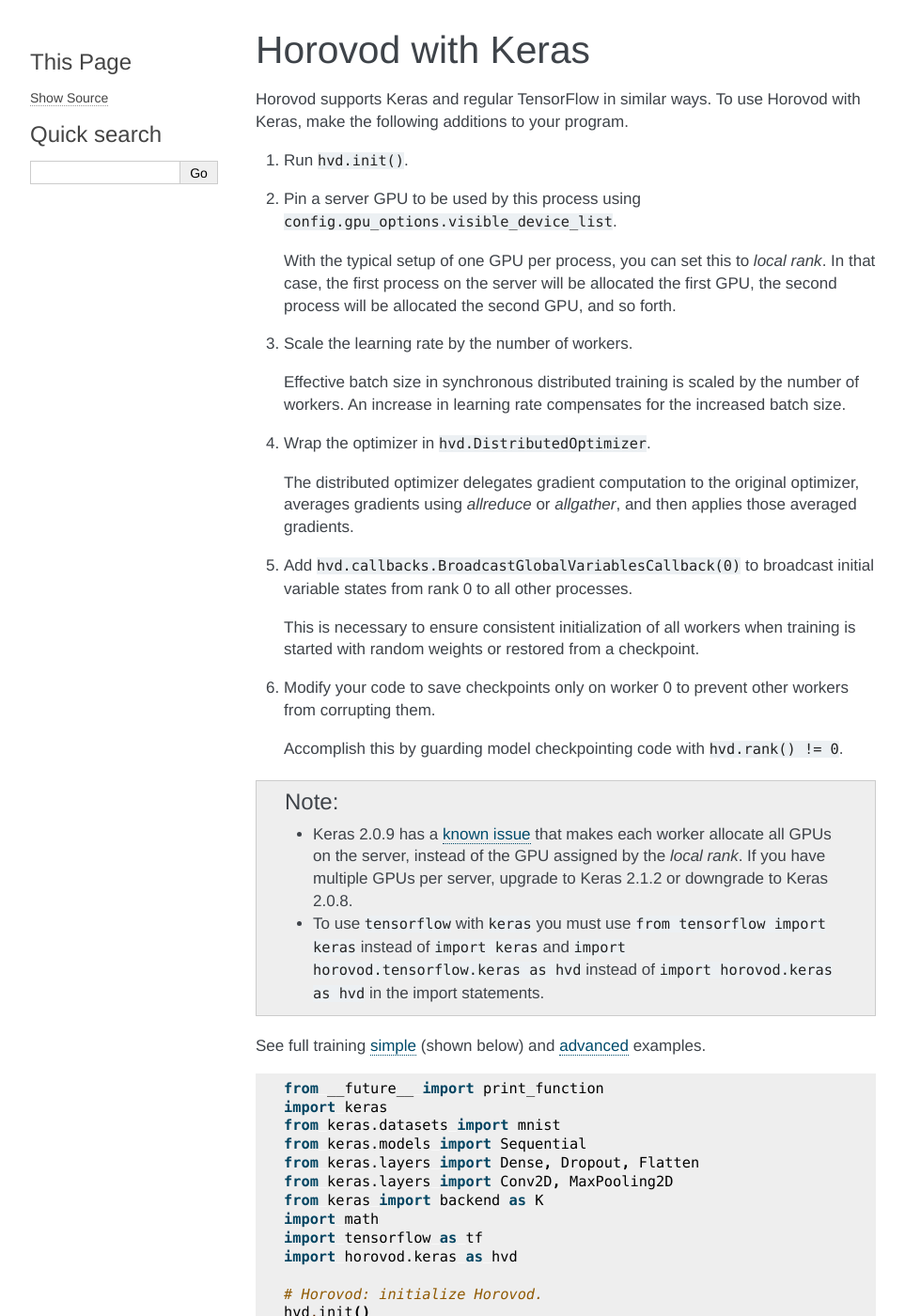
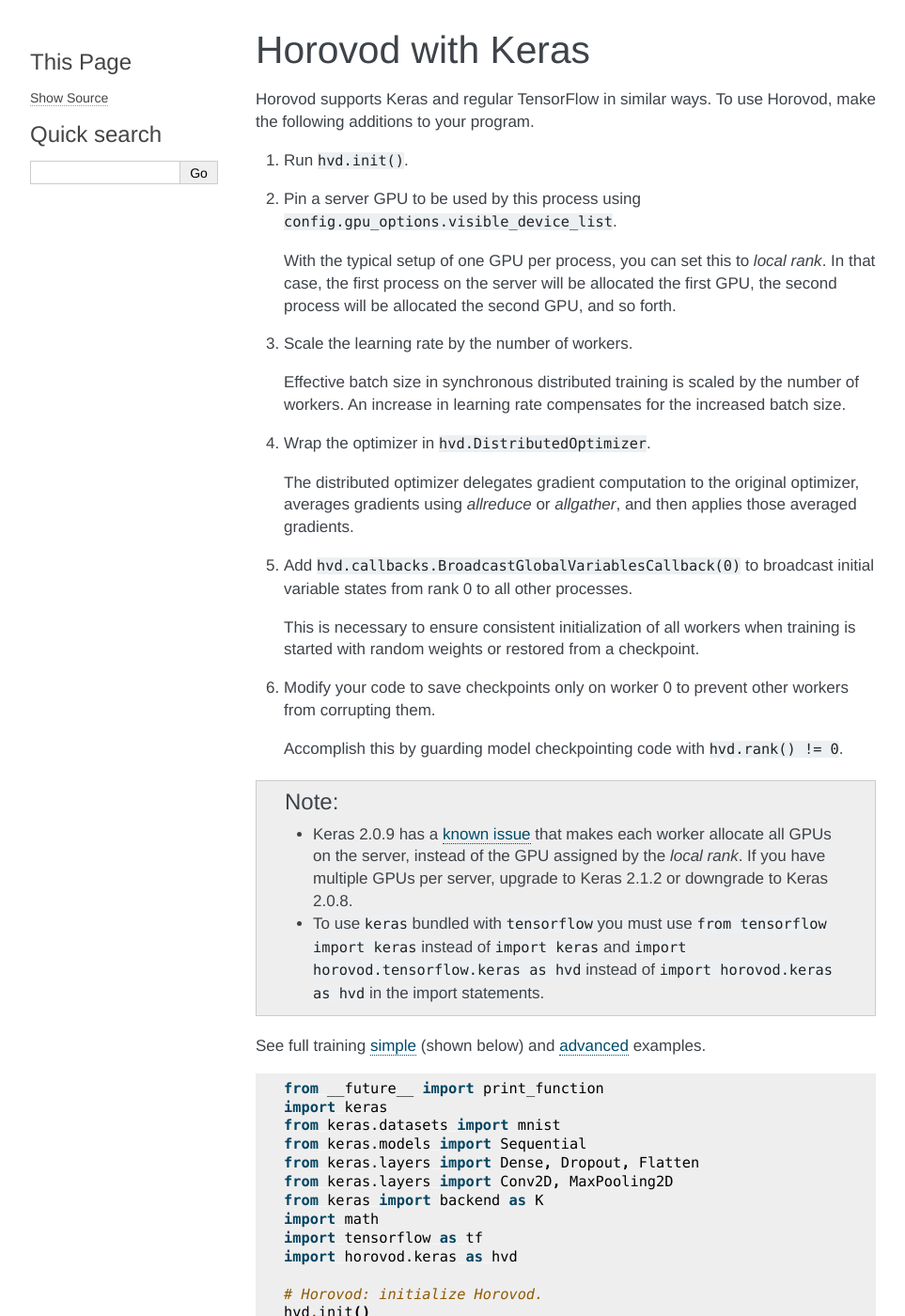
Before and after one commit to horovod/horovod, a Sphinx documentation site: the page built from docs/keras.rst, in a window 1280 px wide and 1400 px high. Shown: the whole window at 94% size, without its empty margins (148-1111 px from the left). Built offline with Sphinx 7.4.7, drawn with Linux system fonts in a browser that asks for light colours.

Commit message:
Changes requested after review 2
Signed-off-by: Igor Wilbert <igor.wilbert@gmail.com>

```diff
--- a/docs/keras.rst
+++ b/docs/keras.rst
@@ -1,34 +1,58 @@
 Horovod with Keras
 ==================
-Horovod supports Keras and regular TensorFlow in similar ways. To use Horovod with Keras, make the following additions to your program.
+Horovod supports Keras and regular TensorFlow in similar ways. To use Horovod, make the following additions to your program.
 
 1. Run ``hvd.init()``.
+
+.. raw:: html
+
+    <p/>
 
 2. Pin a server GPU to be used by this process using ``config.gpu_options.visible_device_list``.
 
    With the typical setup of one GPU per process, you can set this to *local rank*. In that case, the first process on
    the server will be allocated the first GPU, the second process will be allocated the second GPU, and so forth.
 
+.. raw:: html
+
+    <p/>
+
 3. Scale the learning rate by the number of workers.
 
    Effective batch size in synchronous distributed training is scaled by the number of workers.
    An increase in learning rate compensates for the increased batch size.
 
+.. raw:: html
+
+    <p/>
+
 4. Wrap the optimizer in ``hvd.DistributedOptimizer``.
 
    The distributed optimizer delegates gradient computation to the original optimizer, averages gradients using *allreduce* or *allgather*, and then applies those averaged gradients.
+
+.. raw:: html
+
+    <p/>
 
 5. Add ``hvd.callbacks.BroadcastGlobalVariablesCallback(0)`` to broadcast initial variable states from rank 0 to all other processes.
 
    This is necessary to ensure consistent initialization of all workers when training is started with random weights or restored from a checkpoint.
 
+.. raw:: html
+
+    <p/>
+
 6. Modify your code to save checkpoints only on worker 0 to prevent other workers from corrupting them.
 
    Accomplish this by guarding model checkpointing code with ``hvd.rank() != 0``.
 
+.. raw:: html
+
+    <p/>
+
 .. NOTE:: - Keras 2.0.9 has a `known issue <https://github.com/fchollet/keras/issues/8353>`_ that makes each worker allocate all GPUs on the server, instead of the GPU assigned by the *local rank*. If you have multiple GPUs per server, upgrade to Keras 2.1.2 or downgrade to Keras 2.0.8.
 
-          - To use ``tensorflow`` with ``keras`` you must use ``from tensorflow import keras`` instead of ``import keras`` and ``import horovod.tensorflow.keras as hvd`` instead of ``import horovod.keras as hvd`` in the import statements.
+          - To use ``keras`` bundled with ``tensorflow`` you must use ``from tensorflow import keras`` instead of ``import keras`` and ``import horovod.tensorflow.keras as hvd`` instead of ``import horovod.keras as hvd`` in the import statements.
 
 See full training `simple <https://github.com/horovod/horovod/blob/master/examples/keras_mnist.py>`_ (shown below) and `advanced <https://github.com/horovod/horovod/blob/master/examples/keras_mnist_advanced.py>`_ examples.
 
```
Also changed, not shown: docs/summary.rst (+12 -0 lines).
